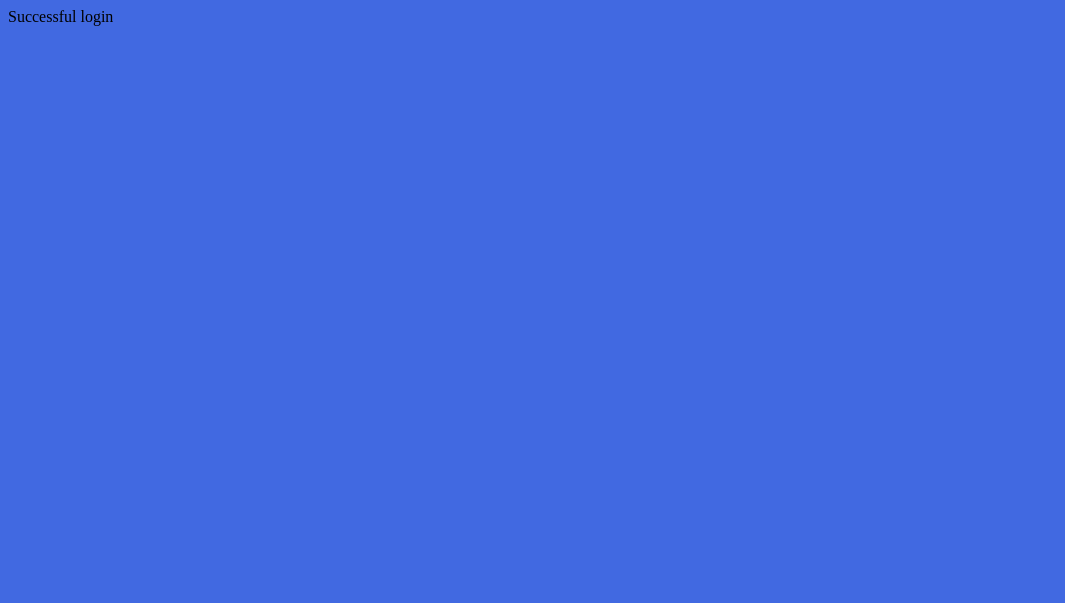
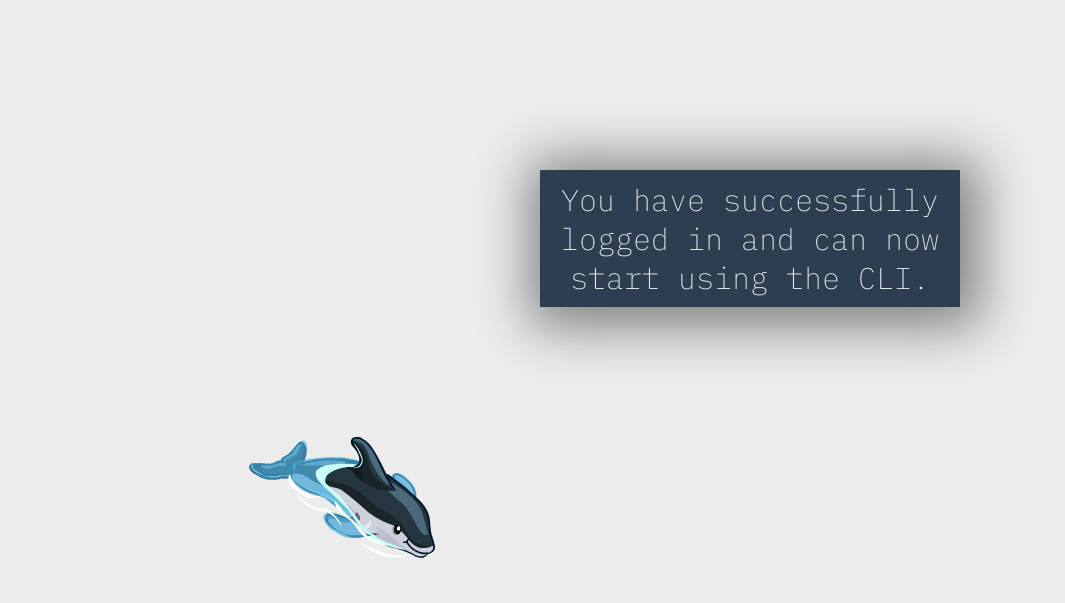
Before and after one commit to hengel2810/client_docli, a plain HTML site: page static/loggedin.html in a window 1280 px wide. Shown: the whole page, without its empty margins (0-1065 px from the left). Drawn offline with Linux system fonts and the light colour scheme.

Commit message:
Updated logged-In Page

```diff
--- a/static/loggedin.html
+++ b/static/loggedin.html
@@ -1,12 +1,59 @@
 <html>
 <head>
+    <link href="https://fonts.googleapis.com/css?family=IBM+Plex+Mono:200" rel="stylesheet">
     <style>
         body {
-            background-color: royalblue;
+            margin: 0;
+            padding: 0;
+        }
+        #background {
+            position: relative;
+            overflow: hidden;
+            background-color: #ECECEC;
+            width: 100%;
+            height: 100vh;
+            position: absolute;
+            color: #34495E;
+        }
+        @keyframes slideFromLeft {
+            100% { left: calc(50% - 100px); }
+        }
+        @keyframes slideFromRight {
+            100% { right: calc(65%); }
+        }
+        #textDiv {
+            position: absolute;
+            margin-top: 170px;
+            left: -400px;
+            animation: slideFromLeft 2s forwards;
+            width: 400px;
+            font-size: 30px;
+            background-color: #2C3E50;
+            color: #ECECEC;
+            padding: 10px;
+            font-family: 'IBM Plex Mono', monospace;
+            text-align: center;
+            box-shadow:5px 5px 50px 15px grey;
+        }
+        #icon {
+            position: absolute;
+            margin-top: 400px;
+            right: -400px;
+            animation: slideFromRight 2s forwards;
         }
     </style>
 </head>
-<body>
-    Successful login
+<body onload="startAnimation()">
+    <div id="background">
+        <div id="textDiv">
+            You have successfully logged in and can now start using the CLI.
+        </div>
+        <img src="vaquita.png" id="icon"/>
+    </div>
+<script>
+    function startAnimation() {
+        console.log("AAA")
+    }
+</script>
 </body>
 </html>
```
Also changed, not shown: static/vaquita.png (added).
